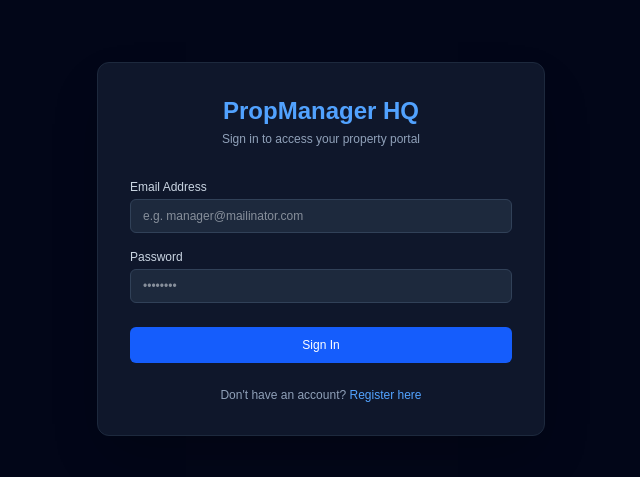
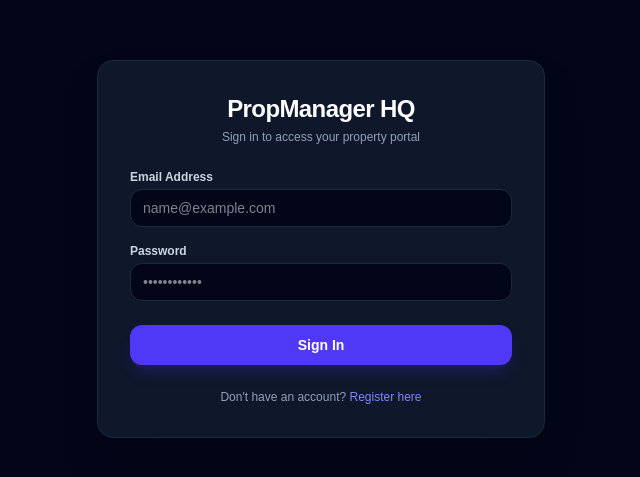
Before and after one commit to Kakundi/prop-manager-frontend, a Next.js app: page /login in a window 1280 px wide. Shown: the part 151-628 px from the top of the page, without its empty margins (319-959 px from the left). Built offline with nearby package versions, Linux system fonts and the light colour scheme; no server answers.

Commit message:
update the login page

```diff
--- a/app/login/page.tsx
+++ b/app/login/page.tsx
@@ -3,112 +3,135 @@
 import { useState } from "react";
 import { useRouter } from "next/navigation";
 import Link from "next/link";
-import { createClient } from "@/lib/supabaseClient";
+import { createBrowserClient } from "@supabase/ssr";
 
-export default function SignInPage() {
+export default function LoginPage() {
   const router = useRouter();
-  const supabase = createClient();
+
+  const supabase = createBrowserClient(
+    process.env.NEXT_PUBLIC_SUPABASE_URL!,
+    process.env.NEXT_PUBLIC_SUPABASE_ANON_KEY!
+  );
 
   const [email, setEmail] = useState("");
   const [password, setPassword] = useState("");
+  const [errorMsg, setErrorMsg] = useState<string | null>(null);
   const [loading, setLoading] = useState(false);
-  const [errorMsg, setErrorMsg] = useState<string | null>(null);
 
-  async function handleSignIn(e: React.FormEvent) {
+  const handleSignIn = async (e: React.FormEvent) => {
     e.preventDefault();
+    setErrorMsg(null);
     setLoading(true);
-    setErrorMsg(null);
 
     try {
-      // 1. Authenticate user against Supabase Auth
-      const { data: authData, error: authError } =
-        await supabase.auth.signInWithPassword({
-          email,
-          password,
-        });
+      // 1. Sign in via Supabase Auth
+      const { data: authData, error: authError } = await supabase.auth.signInWithPassword({
+        email: email.trim(),
+        password,
+      });
 
-      if (authError) throw authError;
+      if (authError) {
+        setErrorMsg(authError.message || "Invalid email or password.");
+        setLoading(false);
+        return;
+      }
 
-      if (authData.user) {
-        // 2. Fetch the user's explicit profile role
+      if (authData?.user) {
+        // 2. Safely fetch profile role using maybeSingle() instead of single()
         const { data: profile, error: profileError } = await supabase
           .from("profiles")
-          .select("role, full_name")
+          .select("role")
           .eq("id", authData.user.id)
-          .single();
+          .maybeSingle();
 
-        if (profileError) throw profileError;
+        if (profileError) {
+          console.error("Profile fetch error:", profileError);
+        }
 
-        // 3. Route based on assigned user role
-        router.push("/");
-        router.refresh();
+        const role = profile?.role || "tenant";
+
+        // 3. Redirect based on system role
+        switch (role) {
+          case "super_admin":
+          case "admin":
+            router.push("/admin/dashboard");
+            break;
+          case "owner":
+            router.push("/owner/dashboard");
+            break;
+          case "caretaker":
+            router.push("/caretaker/dashboard");
+            break;
+          default:
+            router.push("/dashboard");
+            break;
+        }
       }
     } catch (err: any) {
-      setErrorMsg(err.message || "Failed to sign in. Please try again.");
+      console.error("Sign-in exception:", err);
+      setErrorMsg(err?.message || "An unexpected error occurred during sign in.");
     } finally {
       setLoading(false);
     }
-  }
+  };
 
   return (
-    <div className="min-h-screen bg-slate-950 text-slate-100 flex items-center justify-center p-4">
-      <div className="w-full max-w-md bg-slate-900 border border-slate-800 rounded-xl p-8 shadow-2xl">
-        <div className="text-center mb-8">
-          <h1 className="text-2xl font-bold text-blue-400">PropManager HQ</h1>
+    <div className="min-h-screen bg-slate-950 text-slate-100 flex flex-col justify-center items-center p-4">
+      <div className="w-full max-w-md bg-slate-900 border border-slate-800 rounded-2xl p-8 shadow-2xl">
+        <div className="text-center mb-6">
+          <h1 className="text-2xl font-bold text-white tracking-tight">PropManager HQ</h1>
           <p className="text-xs text-slate-400 mt-1">
             Sign in to access your property portal
           </p>
         </div>
 
         {errorMsg && (
-          <div className="mb-6 p-3 bg-red-950/80 border border-red-500/50 rounded-lg text-red-200 text-xs">
+          <div className="mb-4 p-3 bg-red-500/10 border border-red-500/30 rounded-xl text-red-400 text-xs font-medium">
             {errorMsg}
           </div>
         )}
 
-        <form onSubmit={handleSignIn} className="space-y-4 text-xs">
+        <form onSubmit={handleSignIn} className="space-y-4">
           <div>
-            <label className="block mb-1 text-slate-300 font-medium">
-              Email Address
-            </label>
+            <label className="block text-xs font-semibold text-slate-300 mb-1">Email Address</label>
             <input
               type="email"
               required
-              placeholder="e.g. manager@mailinator.com"
               value={email}
               onChange={(e) => setEmail(e.target.value)}
-              className="w-full px-3 py-2 bg-slate-800 border border-slate-700 rounded-md focus:outline-none focus:border-blue-500 text-slate-100"
+              placeholder="name@example.com"
+              className="w-full bg-slate-950 border border-slate-800 rounded-xl px-3 py-2 text-sm text-white focus:outline-none focus:border-indigo-500 transition"
             />
           </div>
 
           <div>
-            <label className="block mb-1 text-slate-300 font-medium">
-              Password
-            </label>
+            <label className="block text-xs font-semibold text-slate-300 mb-1">Password</label>
             <input
               type="password"
               required
-              placeholder="••••••••"
               value={password}
               onChange={(e) => setPassword(e.target.value)}
-              className="w-full px-3 py-2 bg-slate-800 border border-slate-700 rounded-md focus:outline-none focus:border-blue-500 text-slate-100"
+              placeholder="••••••••••••"
+              className="w-full bg-slate-950 border border-slate-800 rounded-xl px-3 py-2 text-sm text-white focus:outline-none focus:border-indigo-500 transition"
             />
           </div>
 
           <button
             type="submit"
             disabled={loading}
-            className="w-full py-2.5 bg-blue-600 hover:bg-blue-500 text-white font-medium rounded-md transition disabled:opacity-50 text-xs mt-2"
+            className="w-full mt-2 bg-indigo-600 hover:bg-indigo-500 disabled:opacity-50 text-white font-semibold text-sm py-2.5 rounded-xl transition shadow-lg shadow-indigo-600/20"
           >
-            {loading ? "Authenticating..." : "Sign In"}
+            {loading ? "Signing In..." : "Sign In"}
           </button>
         </form>
 
-        <div className="mt-6 text-center text-xs text-slate-400">
-          Don't have an account?{" "}
-          <Link href="/signup" className="text-blue-400 hover:underline">
-            Register here
-          </Link>
+        <div className="text-center mt-6">
+          <p className="text-xs text-slate-400">
+            Don't have an account?{" "}
+            <Link href="/signup" className="text-indigo-400 hover:underline font-medium">
+              Register here
+            </Link>
+          </p>
         </div>
       </div>
     </div>
```
